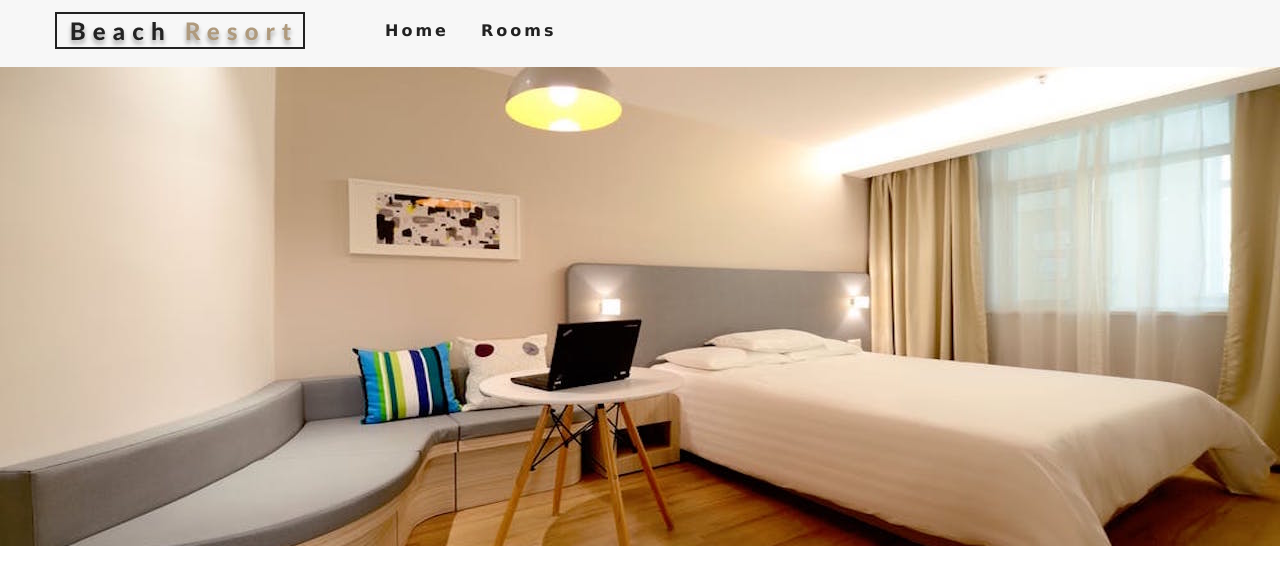
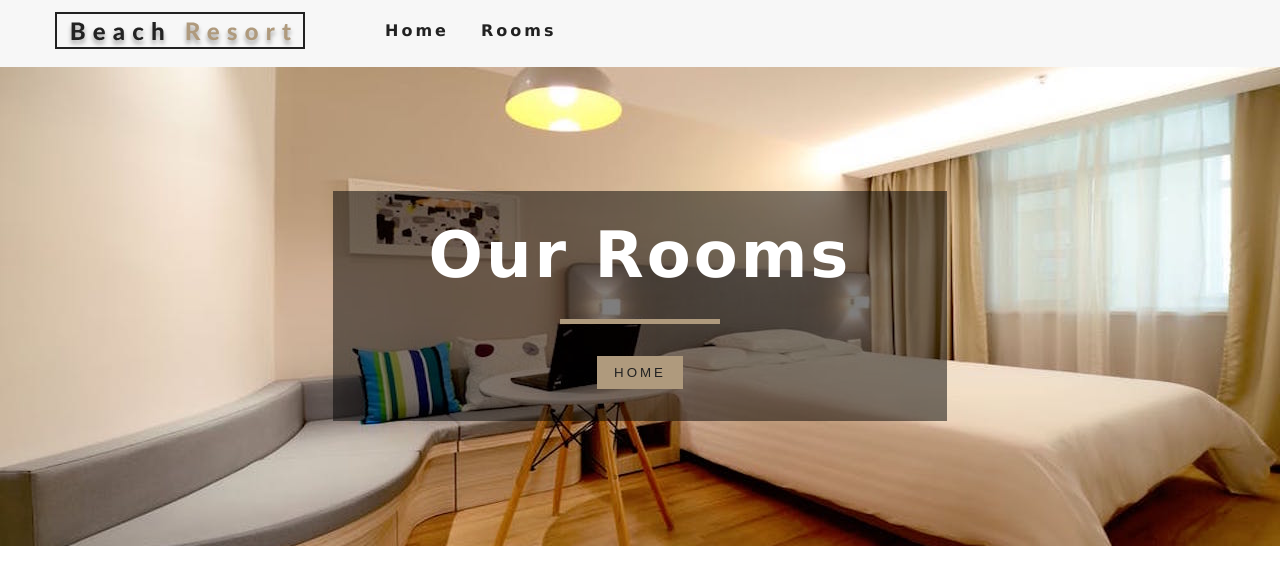
Before and after one commit to na-95/hotel-booking-app-react, a React (Create React App) app: page /rooms in a window 1280 px wide. Shown: the top 584 px of the page. Built offline with nearby package versions, Linux system fonts and the light colour scheme.

Commit message:
added banners

```diff
--- a/src/pages/Error.js
+++ b/src/pages/Error.js
@@ -1,11 +1,20 @@
 import React from 'react'
 import Hero from '../components/Hero'
+import Banner from '../components/Banner'
+import { Link } from 'react-router-dom';
 
 export const Error = () => {
     return (
-        <header>
-            <Hero></Hero>
-        </header>
+
+        <Hero>
+            <Banner title="Error 404" subTitle="Page not found.">
+                <Link to="/">
+                    <button className="btn-primary">
+                        return home
+                    </button>
+                </Link>
+            </Banner>
+        </Hero>
     )
 }
 
--- a/src/pages/Home.js
+++ b/src/pages/Home.js
@@ -8,10 +8,11 @@
     return (
         <div>
             <Hero hero="defaultHero" >
+
                 <Banner title="Luxurious Rooms" subTitle="Deluxe rooms starting at Rs. 30,000.">
                     <Link to="/rooms">
                         <button className="btn-primary">
-                            ROOMS
+                            our ROOMS
                         </button>
                     </Link>
                 </Banner>
--- a/src/pages/Rooms.js
+++ b/src/pages/Rooms.js
@@ -1,9 +1,19 @@
 import React from 'react'
-import Hero from "../components/Hero"
+import Hero from "../components/Hero";
+import Banner from '../components/Banner';
+import { Link } from 'react-router-dom'
 
 export const Rooms = () => {
     return (
-        <Hero hero="roomsHero"></Hero>
+        <Hero hero="roomsHero">
+            <Banner title="Our Rooms" >
+                <Link to="/">
+                    <button className="btn-primary">
+                        home
+                    </button>
+                </Link>
+            </Banner>
+        </Hero>
     )
 }
 
```
